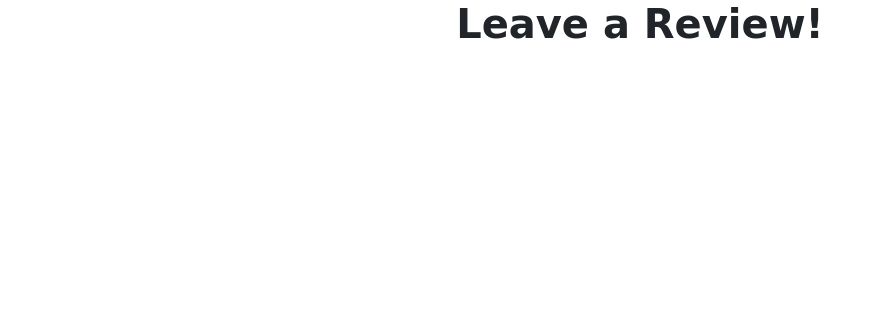
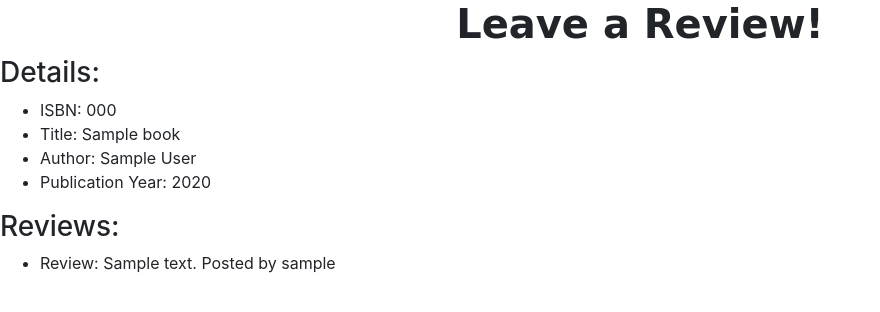
Before and after one commit to mmorykan/CS50Project1, a Flask app: template templates/review.html in a window 1280 px wide. Shown: the top 312 px of the page, without its empty margins (0-880 px from the left). Run offline with Flask 2, Linux system fonts and the light colour scheme; the template is opened without the code that fills it: most values are stand-ins (such as "Sample title", 1, 10 or a date in 2020); some libraries are stand-ins or nearby versions.

Commit message:
Starting review

```diff
--- a/application.py
+++ b/application.py
@@ -106,6 +106,12 @@ def search():
 @app.route('/books/<string:book_isbn>')
 def book(book_isbn):
     print('made it here')
-    book = db.execute("SELECT * FROM books WHERE isbn = :book_isbn", {'book_isbn': book_isbn}).fetchone()
 
-    return render_template('review.html', book=book)
+    book_info = db.execute("SELECT * FROM books WHERE isbn = :isbn", {'isbn': book_isbn}).fetchone()
+    reviews = db.execute("SELECT username, review FROM books "
+                           "INNER JOIN reviews ON reviews.book_id = books.id "
+                           "INNER JOIN users ON reviews.user_id = users.id WHERE isbn = :isbn", {'isbn': book_isbn}).fetchall()
+
+    print(book_info)
+    print(reviews)
+    return render_template('review.html', book=book_info, reviews=reviews)
--- a/templates/review.html
+++ b/templates/review.html
@@ -5,6 +5,24 @@
 {% endblock %}
 
 {% block body %}
+<h3>Details:</h3>
+<ul>
+    <li>ISBN: {{ book.isbn }}</li>
+    <li>Title: {{ book.title }}</li>
+    <li>Author: {{ book.author }}</li>
+    <li>Publication Year: {{ book.year }}</li>
+</ul>
 
+<h3>Reviews:</h3>
+<ul>
+    {% for review in reviews %}
+        <li>
+            Review: {{ review.review }}
+            Posted by {{ review.username }}
+        </li>
+    {% else %}
+        <li>Be the first to leave a Review!</li>
+    {% endfor %}
+</ul>
 
 {% endblock %}
```
Also changed, not shown: static/import.py (added, +20 -0 lines), templates/results.html (indentation only).
